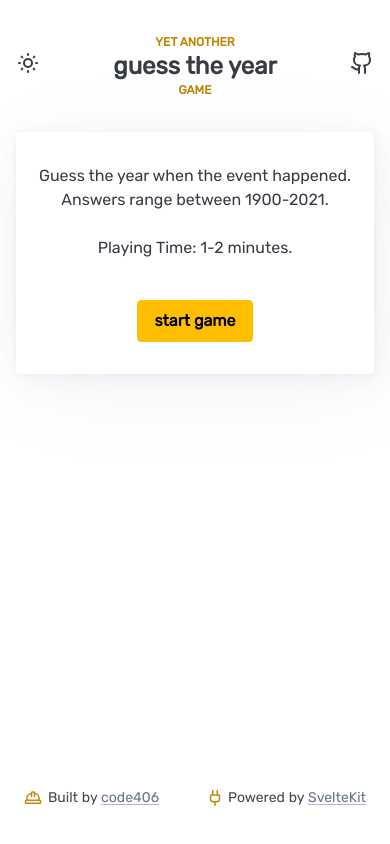
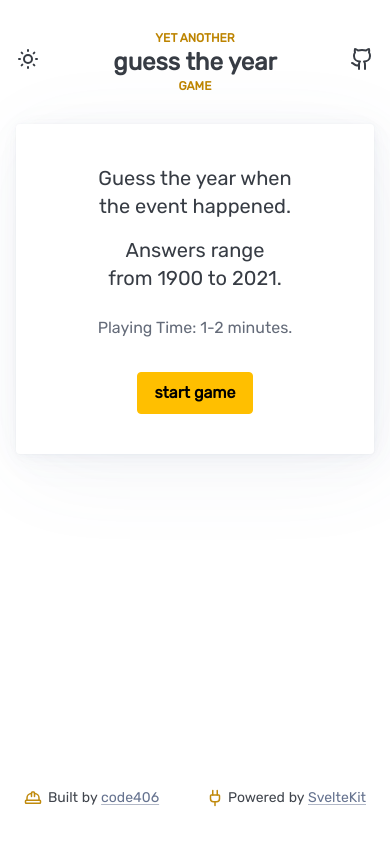
Before and after one commit to code406/guess-the-year, a SvelteKit app: page / in a window 390 px wide. Built offline with nearby package versions, Linux system fonts and the light colour scheme.

Commit message:
more styling...

```diff
--- a/src/routes/+layout.svelte
+++ b/src/routes/+layout.svelte
@@ -12,7 +12,7 @@
             </ul>
             <ul>
                 <li class="py-0">
-                    <a href="/" class="flex flex-col font-bold my-2.5 md:3.5 items-center">
+                    <a href="/" class="flex flex-col font-bold my-1.5 sm:my-2.5 md:3.5 items-center">
                         <span class="text-xs text-[var(--pico-primary)]">YET ANOTHER</span>
                         <span class="text-2xl flex items-center space-x-2">guess the year</span>
                         <span class="text-xs text-[var(--pico-primary)]">GAME</span>
@@ -29,8 +29,8 @@
 
     <footer class="px-6 absolute bottom-0 w-full h-20">
         <div class="m-auto max-w-xl pt-6 text-sm opacity-95 flex">
-            <p class="flex-grow flex items-center"><HardHat size=18 color="var(--pico-primary)"/><span class="pl-1.5">Built by <a href="{githubLink}" role="link" class="secondary">code406</a></span></p>
-            <p class="flex-grow flex justify-end items-center"><Plug size=18 color="var(--pico-primary)"/><span class="pl-1">Powered by <a href="https://kit.svelte.dev" role="link" class="secondary">SvelteKit</a></span></p>
+            <p class="mr-4 flex-grow flex items-center"><HardHat size=18 color="var(--pico-primary)"/><span class="pl-1.5">Built by <a href="{githubLink}" role="link" class="secondary">code406</a></span></p>
+            <p class="ml-4 flex-grow flex justify-end items-center"><Plug size=18 color="var(--pico-primary)"/><span class="pl-1">Powered by <a href="https://kit.svelte.dev" role="link" class="secondary">SvelteKit</a></span></p>
         </div>
     </footer>
 </div>
--- a/src/routes/+page.svelte
+++ b/src/routes/+page.svelte
@@ -1,7 +1,6 @@
-<article class="text-center flex flex-col justify-center items-center">
-    <p>Guess the year when the event happened.</p>
-    <p>Answers range between 1900-2021.</p><br>
-    <p>Playing Time: 1-2 minutes.</p>
-
-    <a href="/game" role="button" class="mt-10 py-2 font-bold">start game</a>
+<article class="text-center flex flex-col justify-center items-center [text-wrap:balance] py-10 px-8">
+    <p class="text-xl w-11/12 3xs:w-3/4 2xs:w-3/5 xs:w-full">Guess the year when the event happened.</p>
+    <p class="text-xl w-10/12 3xs:w-4/6 2xs:w-7/12 xs:w-full mt-4 xs:mt-0">Answers range from 1900 to 2021.</p>
+    <p class="mt-6 text-[var(--pico-muted-color)]">Playing Time: 1-2 minutes.</p>
+    <a href="/game" role="button" class="mt-8 py-2 font-bold">start game</a>
 </article>
--- a/src/routes/game/+page.svelte
+++ b/src/routes/game/+page.svelte
@@ -20,14 +20,14 @@
 </div>
 
 <!-- question area -->
-<article class="flex flex-col justify-center items-center">
+<article class="flex flex-col justify-center text-center items-center [text-wrap:balance]">
     <!-- question -->
     <p class="opacity-70 pb-4">What year did the following event happen?</p>
-    <p class="text-2xl font-bold pb-8 md:pb-10 text-center px-1">Sandra Day O'Connor becomes the first woman on the U.S. Supreme Court.</p>
+    <p class="text-2xl font-bold pb-8 md:pb-10 px-1">Sandra Day O'Connor becomes the first woman on the U.S. Supreme Court.</p>
 
     <!-- slider value -->
     <div class="w-28 md:mb-4">
-        <label for="guess-number" class="text-center">Guess:</label>
+        <label for="guess-number">Guess:</label>
         <input type="number" name="guess-number" bind:value="{guess}" class="text-xl text-center font-bold [appearance:textfield] [&::-webkit-outer-spin-button]:appearance-none [&::-webkit-inner-spin-button]:appearance-none">
     </div>
 
--- a/tailwind.config.js
+++ b/tailwind.config.js
@@ -1,7 +1,15 @@
 /** @type {import('tailwindcss').Config} */
+const defaultTheme = require('tailwindcss/defaultTheme')
+
 export default {
   content: ['./src/**/*.{html,js,svelte,ts}'],
   theme: {
+    screens: {
+      '3xs': '375px',
+      '2xs': '425px',
+      'xs': '500px',
+      ...defaultTheme.screens,
+    },
     fontFamily: {
       sans: ['Rubik', 'ui-sans-serif', 'system-ui', 'sans-serif'],
       mono: ['JetBrains Mono', 'ui-monospace', 'monospace']
```
